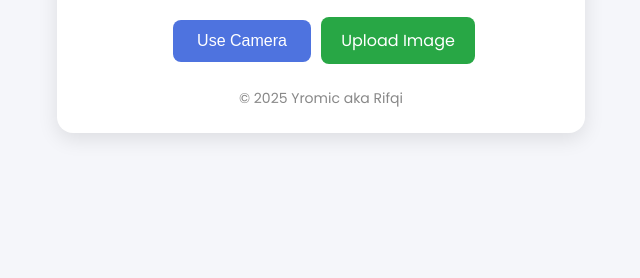
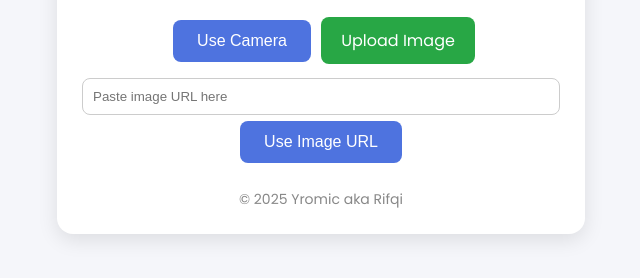
Before and after one commit to yromic/tomato-leaf-disease-cnn, a plain HTML site: page index.html in a window 1280 px wide. Shown: the part 106-384 px from the top of the page, without its empty margins (319-959 px from the left). Drawn offline with Linux system fonts and the light colour scheme.

Commit message:
image link

```diff
--- a/index.html
+++ b/index.html
@@ -98,6 +98,20 @@
       <button onclick="startCamera()">Use Camera</button>
       <label class="upload-btn" for="file-input">Upload Image</label>
       <input type="file" id="file-input" accept="image/*" />
+      <input
+        type="text"
+        id="image-url-input"
+        placeholder="Paste image URL here"
+        style="
+          width: 95%;
+          padding: 10px;
+          margin-top: 10px;
+          border-radius: 8px;
+          border: 1px solid #ccc;
+        "
+      />
+
+      <button onclick="loadImageFromURL()">Use Image URL</button>
 
       <div id="webcam-container"></div>
       <div id="image-preview"></div>
@@ -192,6 +206,35 @@
           ].innerHTML = `${className}: <b>${prob}%</b>`;
         }
       }
+      async function loadImageFromURL() {
+        const url = document.getElementById("image-url-input").value;
+        if (!url) {
+          alert("Please paste a valid image URL!");
+          return;
+        }
+
+        await loadModel();
+
+        if (webcam) webcam.stop();
+
+        document.getElementById("webcam-container").innerHTML = "";
+
+        let img = document.createElement("img");
+        img.crossOrigin = "anonymous";
+        img.src = url;
+
+        img.onload = async function () {
+          document.getElementById("image-preview").innerHTML = "";
+          document.getElementById("image-preview").appendChild(img);
+
+          const prediction = await model.predict(img);
+          updateLabels(prediction);
+        };
+
+        img.onerror = function () {
+          alert("Image cannot be loaded. Check the URL!");
+        };
+      }
     </script>
   </body>
 </html>
```
